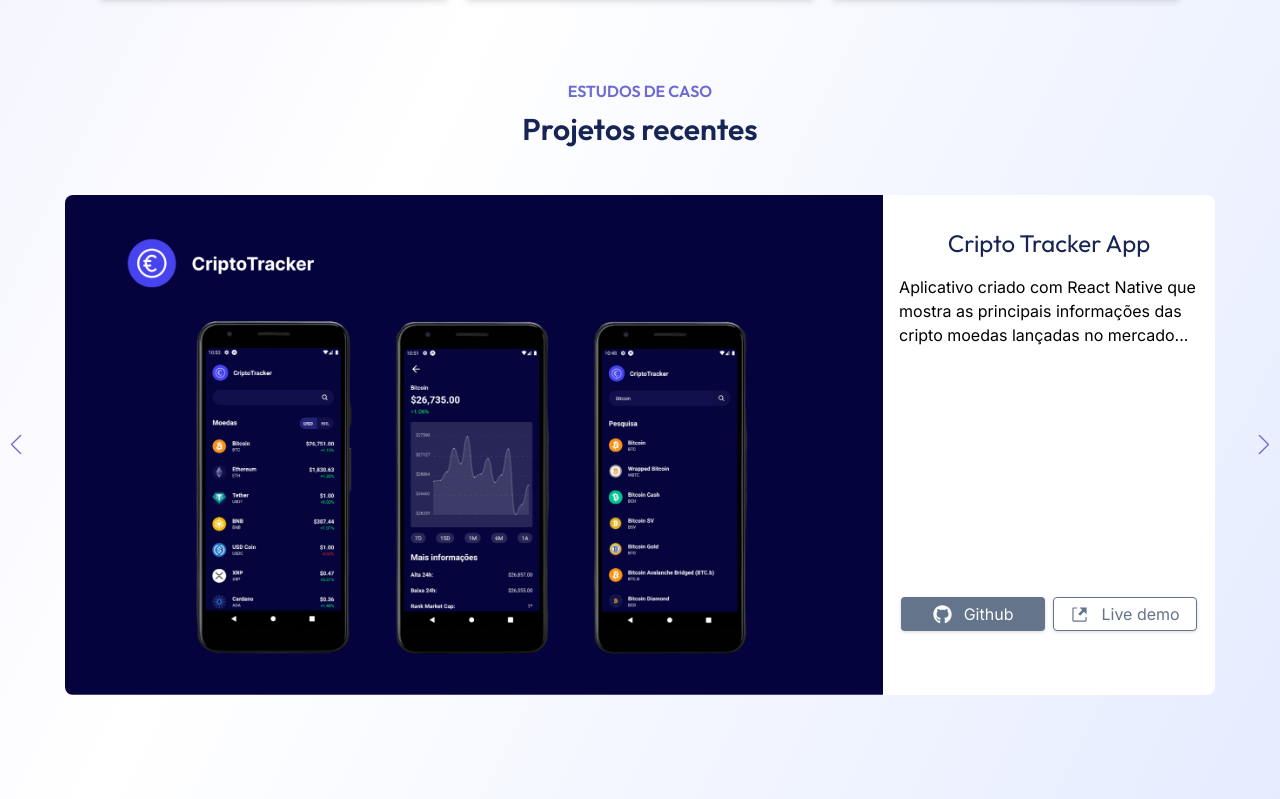
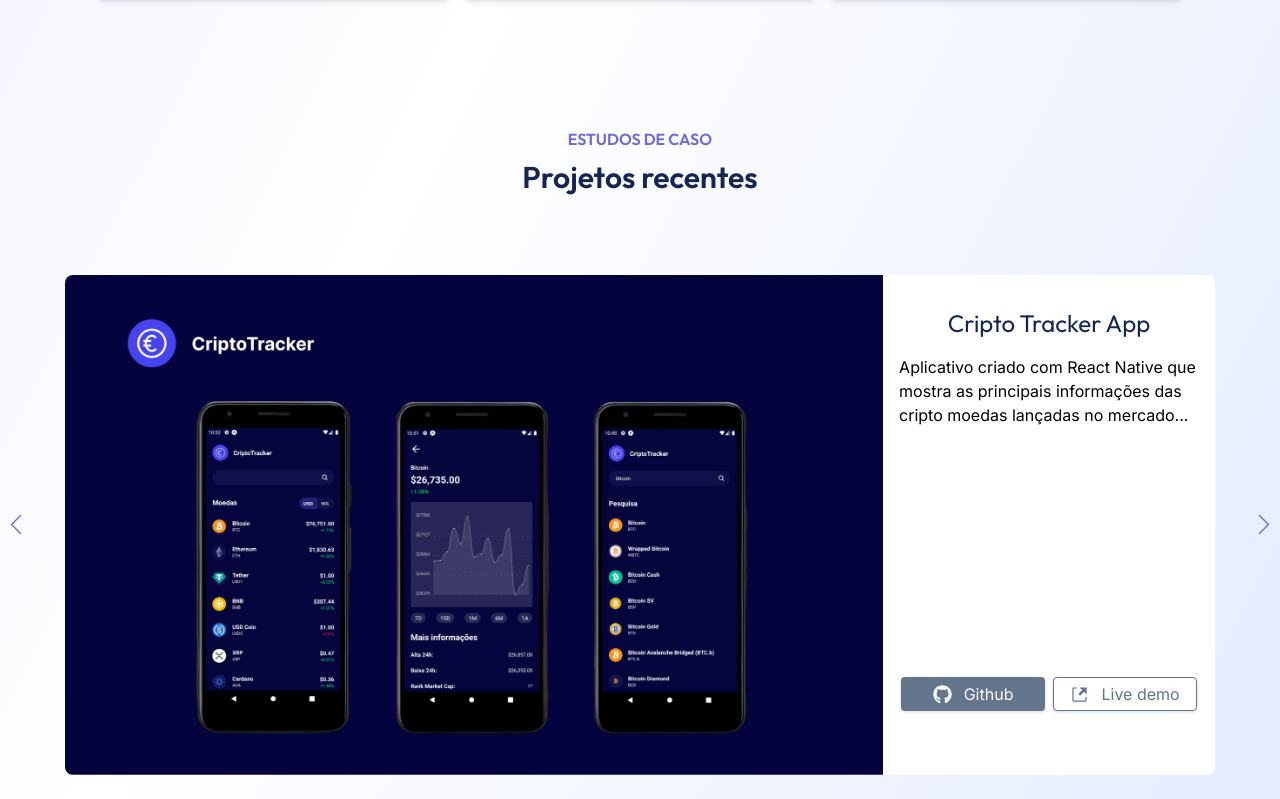
Before and after one commit to br-gabriel/my-portfolio, a Next.js app: page / in a window 1280 px wide. Shown: the part 1601-2400 px from the top of the page. Built offline with nearby package versions, Linux system fonts and the light colour scheme.

Commit message:
margin and padding adjustments

```diff
--- a/src/components/Projects.jsx
+++ b/src/components/Projects.jsx
@@ -8,14 +8,16 @@ const outfit = Outfit({
 export default function Projects() {
     return (
         <section className="pt-20 w-full h-screen flex flex-col items-center justify-start">
+            <div className="mt-12 flex flex-col items-center">
                 <span className={`${outfit.className} font-semibold text-[#6e6ad2] mb-2`}>
                     ESTUDOS DE CASO
                 </span>
                 <h3 className={`${outfit.className} font-semibold text-blue-950 text-3xl`}>
                     Projetos recentes
                 </h3>
+            </div>
 
-            <div className="mt-12 w-7xl">
+            <div className="mt-20 w-7xl">
                 <Carousel  className="flex flex-row items-center justify-center"/>
             </div>
         </section>
```
Lines whose indentation alone changed are shown as unchanged.
